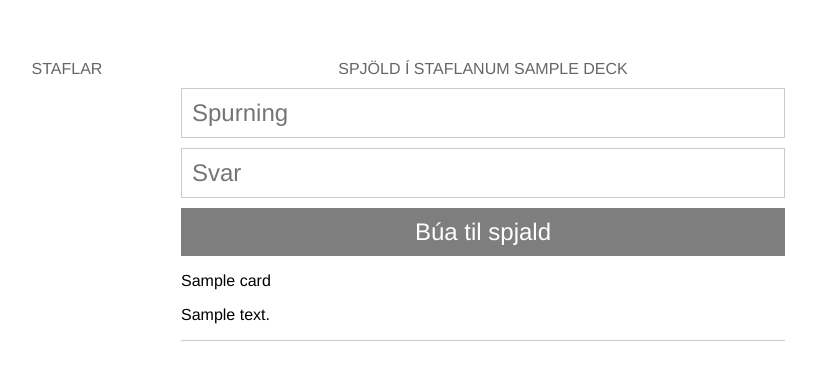
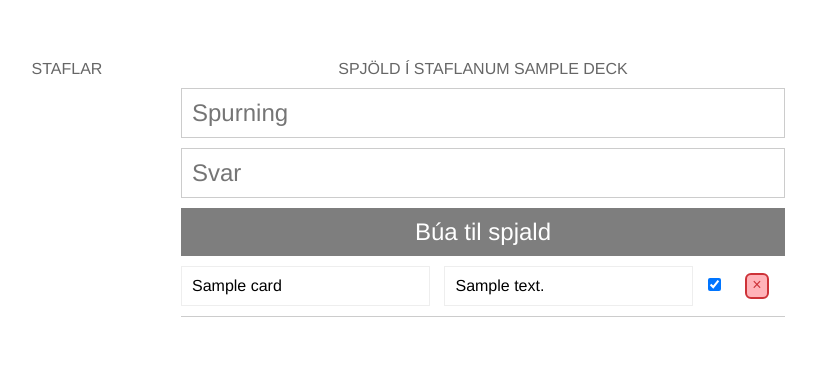
Before and after one commit to kreldjarn/final_project, a Django app: page /create/1/ in a window 1280 px wide. Shown: the part 26-406 px from the top of the page, without its empty margins (157-973 px from the left). Run offline with Django 3.2, Linux system fonts and the light colour scheme; tables that the repository leaves empty hold one stand-in row (values such as "Sample post"); some libraries are stand-ins or nearby versions; some web fonts are replaced.

Commit message:
UI card editor finished.
Some backend changes, added an delete_card method for /delete/card/<ID> url pattern but does not seem to work at the moment. Anyways, the frontend is ready for all the features and has to be tested now.

```diff
--- a/flashcards/static/css/create_cards.css
+++ b/flashcards/static/css/create_cards.css
@@ -44,3 +44,36 @@ form#nytt_spjald
 		cursor: pointer;
 		color: #FFF;
 	}
+
+#tilbuin_spjold
+{
+
+}
+
+	#tilbuin_spjold li form input
+	{
+		border: 1px solid #eee;
+		outline: none;
+		background: none;
+		font-size: inherit;
+		font-family: inherit;
+		padding: 10px;
+		margin: 10px 10px 10px 0;
+		-webkit-transition: 0.2s all ease-in-out;
+	}
+
+		#tilbuin_spjold li form input[type=text]
+		{
+			width: 227px;
+		}
+			#tilbuin_spjold li form input[type=text]:last-child
+			{
+				margin-right: 0;
+			}
+
+		#tilbuin_spjold li form input.edit
+		{
+			border: 1px solid #fff;
+			box-shadow: 0 0 6px rgba(120, 120, 240, 0.4);
+			-webkit-transition: 0.2s all ease-in-out;
+		}
--- a/flashcards/static/css/layout-style.css
+++ b/flashcards/static/css/layout-style.css
@@ -39,7 +39,7 @@ body
 		overflow: visible;
 	}
 
-		#stacks ul.stack li.stack-card
+		#stacks ul.stack li .stack-card
 		{
 			position: relative;
 			top: 0;
@@ -48,9 +48,9 @@ body
 			border: 1px solid #ccc;
 			display: block;
 			width: calc(100%-2px);
+			background: #fff;
 			-webkit-transform-origin: 50% 100%;
 			-webkit-transform: perspective(30px) rotateX(22deg);
-			background: #fff;
 		}
 
 		#stacks p
@@ -94,7 +94,7 @@ body
 			{
 				font-size: 2.2em;
 				margin: 0 20px 0 0;
-				padding: 0px;
+
 				display: inline-block;
 				border: 4px solid #ccc;
 				width: 70px;
@@ -133,6 +133,18 @@ body
 					border-color: #cd3238 !important;
 					color: #cd3238 !important;
 					background: #ffb3b9 !important;
+				}
+
+				button.delete
+				{
+
+					padding: 3px 5px 5px 5px;
+					margin: 17px 0px 10px 10px;
+					vertical-align: center;
+					font-size: 1em;
+					line-height: 0.9em;
+					width: auto;
+					height: auto;
 				}
 
 				button:hover
@@ -237,7 +249,7 @@ body
 			text-align: center;
 		}
 
-	/* Omit first child. (That's a bit unethical). */
+	/* Omit first child. (That's a bit harsh). */
 
 	#cards .lower
 	{
--- a/flashcards/static/js/flash_cards.js
+++ b/flashcards/static/js/flash_cards.js
@@ -4,3 +4,18 @@
 $("ul.stack li").each(function (n) {
 	$(this).find(".stack-card").css('z-index', -1-n);
 });
+
+// Remove card object from JS array, with given ID
+function removeCardWithId(id)
+{
+    for(var i = 0; i < cards.length; ++i)
+    {
+        // Ok, ég þurfti að skrifa sequential search …
+        if(cards[i].id === id)
+        {
+            cards = cards.slice(i, 1);
+            return i;
+        }
+    }
+    return false;
+}
--- a/flashcards/templates/flashcards/create_cards.html
+++ b/flashcards/templates/flashcards/create_cards.html
@@ -16,8 +16,12 @@
 	<ul id="tilbuin_spjold">
 		{% for c in cards %}
 			<li id="{{ c.id }}">
-				<p>{{ c.question }}</p>
-				<p>{{ c.answer }}</p>
+				<form name="{{ c.id }}">
+					<input type="text" value="{{ c.question }}" name="question" />
+					<input type="text" value="{{ c.answer }}" name="question" />
+					<input type="checkbox" name="visible" checked />
+					<button class="delete red small">×</button>
+				</form>
 			</li>
 		{% endfor %}
 	</ul>
@@ -25,8 +29,6 @@
 	<form type="hidden" id="hidden" name="hidden">
 		{% csrf_token %}
 		<input id="spjald" type="hidden" value="" name="spjald" />
-		<input id="active" type="hidden" value="" name="active" />
-		<input id="visible" type="hidden" value="" name="visible" />
 	</form>
 {% endblock %}
 
@@ -35,5 +37,23 @@
 	// Eftirsjárverð, víðvær breyta
 	var deck_id = {{ currentDeck.id }}
 </script>
+<!--
+{
+	id :
+	question :
+	answer :
+	visible :
+}
+-->
+<script type="text/template" id="edit_card_view">
+	<li id="<%= id %>">
+		<form name="<%= id %>">
+			<input type="text" value="<%= question %>" name="question" />
+			<input type="text" value="<%= answer %>" name="answer" />
+			<input type="checkbox" name="visible" <%= checked %> />
+			<button class="delete red small">×</button>
+		</form>
+	</li>
+</script>
 <script type="text/javascript" src="{{ STATIC_URL }}js/create_cards.js"></script>
 {% endblock %}
--- a/flashcards/urls.py
+++ b/flashcards/urls.py
@@ -1,5 +1,5 @@
 from django.conf.urls import patterns, url
-from .views import view_decks, deck, create_deck, create_cards
+from .views import view_decks, deck, create_deck, create_cards, delete_card
 
 urlpatterns = patterns('',
     url(r'^$', view_decks.as_view(), name='index'),
@@ -7,5 +7,6 @@ urlpatterns = patterns('',
     url(r'^create/$', create_deck.as_view(), name='create_deck'),
     url(r'^create/(?P<deck_id>\d+)/', create_cards.as_view(), name="create_card"),
     url(r'^edit/(?P<card_id>\d+)', create_cards.as_view(), name="edit_card"),
+    url(r'^delete/card/(?P<card_id>\d+)', delete_card.as_view(), name="delete_card"),
 
 )
--- a/flashcards/views.py
+++ b/flashcards/views.py
@@ -71,8 +71,16 @@ class edit_card(View):
         #card = Card.objects.get(id=card_id)
         #card.active = False
         #card.save()
+        return HttpResponse()
 
         spjald = request.POST.get("spjald")
         if spjald:
             spjald = json.loads(spjald)
             print(spjald)
+
+class delete_card(View):
+    def post(self, request, card_id):
+        card = Card.objects.get(id=card_id)
+        card.active = False
+        card.save()
+        return HttpResponse(serializers.serialize('json', objects), content_type='application/json')
```
Also changed, not shown: flashcards/static/js/create_cards.js (+96 -12 lines), flashcards/static/js/view_single_deck.js (+0 -14 lines).
